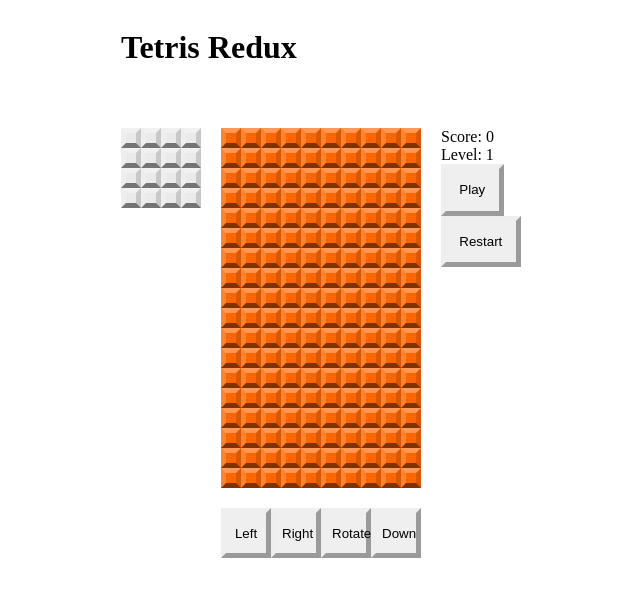
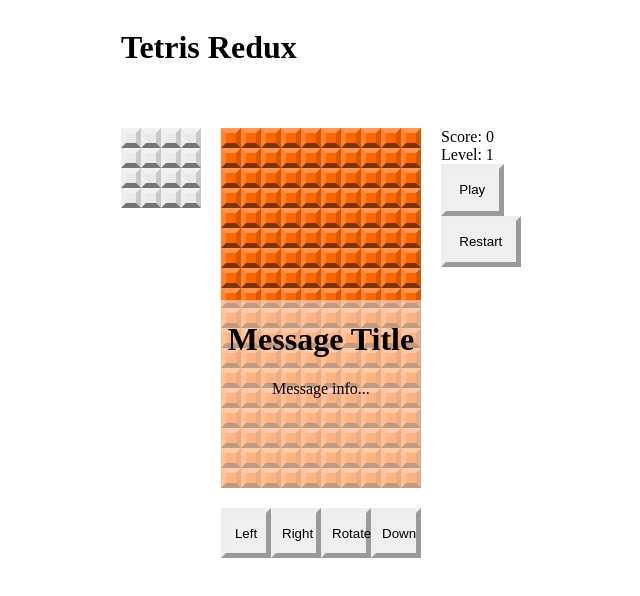
Before and after one commit to KJSDR/React-Redux-Tetris-Tutorial, a React (Vite) app: page / in a window 1280 px wide. Shown: the top 596 px of the page, without its empty margins (319-959 px from the left). Built offline with nearby package versions, Linux system fonts and the light colour scheme.

Commit message:
added initial message popup

```diff
--- a/src/App.jsx
+++ b/src/App.jsx
@@ -5,6 +5,7 @@
 import NextBlock from './components/NextBlock';
 import ScoreBoard from './components/ScoreBoard';
 import Controls from './components/Controls';
+import MessagePopup from './components/MessagePopup';
 
 function App() {
   return (
@@ -16,6 +17,7 @@
       <NextBlock />
       <ScoreBoard />
       <Controls />
+      <MessagePopup />
     </div>
   );
 }
--- /dev/null
+++ b/src/components/MessagePopup.jsx
@@ -0,0 +1,11 @@
+import React from 'react';
+
+// Displays a message
+export default function MessagePopup() {
+  return (
+    <div className="message-popup">
+      <h1>Message Title</h1>
+      <p>Message info...</p>
+    </div>
+  );
+}
--- a/src/index.css
+++ b/src/index.css
@@ -126,3 +126,19 @@
   border-right-color: var(--button-color-r);
   border-bottom-color: var(--button-color-b);
 }
+
+/* Message Popup Styles */
+.message-popup {
+  position: absolute;
+  left: 50%;
+  top: 50%;
+  transform: translate(-50%, -50%);
+  width: calc(var(--tile-size) * 10);
+  height: calc(var(--tile-size) * 10);
+  background-color: rgba(255, 255, 255, 0.5);
+  text-align: center;
+}
+
+.message-popup.hidden {
+  display: none;
+}
```
